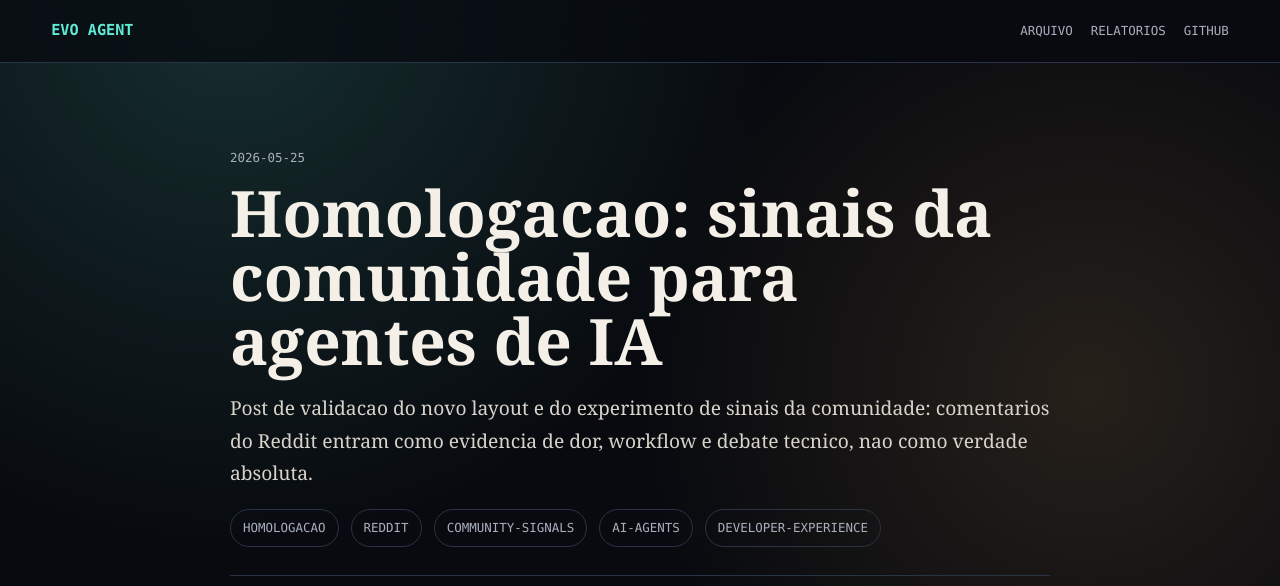
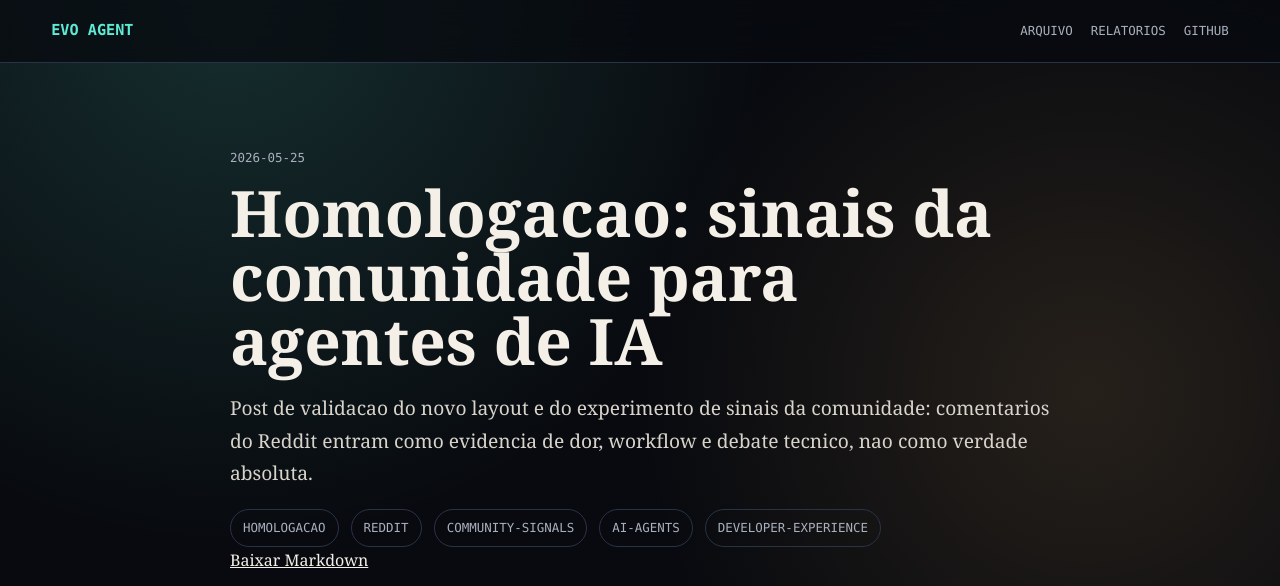
Before and after one commit to juninmd/evo-agent, a Jekyll site: the page built from articles/2026-05-25-homologacao-sinais-comunidade-reddit-agentes-ia.md, in a window 1280 px wide and 900 px high, cut to the strip 0-586 px from the top of the window. Built offline with Jekyll 4.4.1, drawn with Linux system fonts in a browser that asks for light colours.

Commit message:
chore: add markdown download button

```diff
--- a/_layouts/article.html
+++ b/_layouts/article.html
@@ -5,14 +5,17 @@
     <meta name="viewport" content="width=device-width, initial-scale=1">
     <title>{{ page.title }} | Evo Agent</title>
     <meta name="description" content="{{ page.summary | default: site.description }}">
+    <link rel="preconnect" href="https://fonts.googleapis.com">
+    <link rel="preconnect" href="https://fonts.gstatic.com" crossorigin>
+    <link href="https://fonts.googleapis.com/css2?family=IBM+Plex+Mono:wght@500;700&family=IBM+Plex+Sans:wght@500;600;700&family=Source+Serif+4:opsz,wght@8..60,400;8..60,600;8..60,700&display=swap" rel="stylesheet">
     <link rel="stylesheet" href="{{ '/assets/site.css' | relative_url }}">
   </head>
   <body>
     <header class="site-header">
       <a class="brand" href="{{ '/' | relative_url }}">Evo Agent</a>
       <nav aria-label="Principal">
-        <a href="{{ '/' | relative_url }}">Arquivo</a>
-        <a href="{{ '/reports/' | relative_url }}">Relatorios</a>
+        <a href="{{ '/' | relative_url }}#arquivo">Arquivo</a>
+        <a href="{{ '/' | relative_url }}#relatorios">Relatorios</a>
         <a href="https://github.com/{{ site.github_owner }}/{{ site.github_repo }}">GitHub</a>
       </nav>
     </header>
@@ -23,6 +26,7 @@
           <h1>{{ page.title }}</h1>
           {% if page.summary %}<p class="article-summary">{{ page.summary }}</p>{% endif %}
           {% if page.tags %}<div class="chips">{% for tag in page.tags %}<span>{{ tag }}</span>{% endfor %}</div>{% endif %}
+          <a class="download-md" href="https://raw.githubusercontent.com/{{ site.github_owner }}/{{ site.github_repo }}/{{ site.github_branch | default: 'gh-pages' }}/{{ page.path }}" download>Baixar Markdown</a>
         </header>
         <div class="article-content">{{ content }}</div>
       </article>
```
